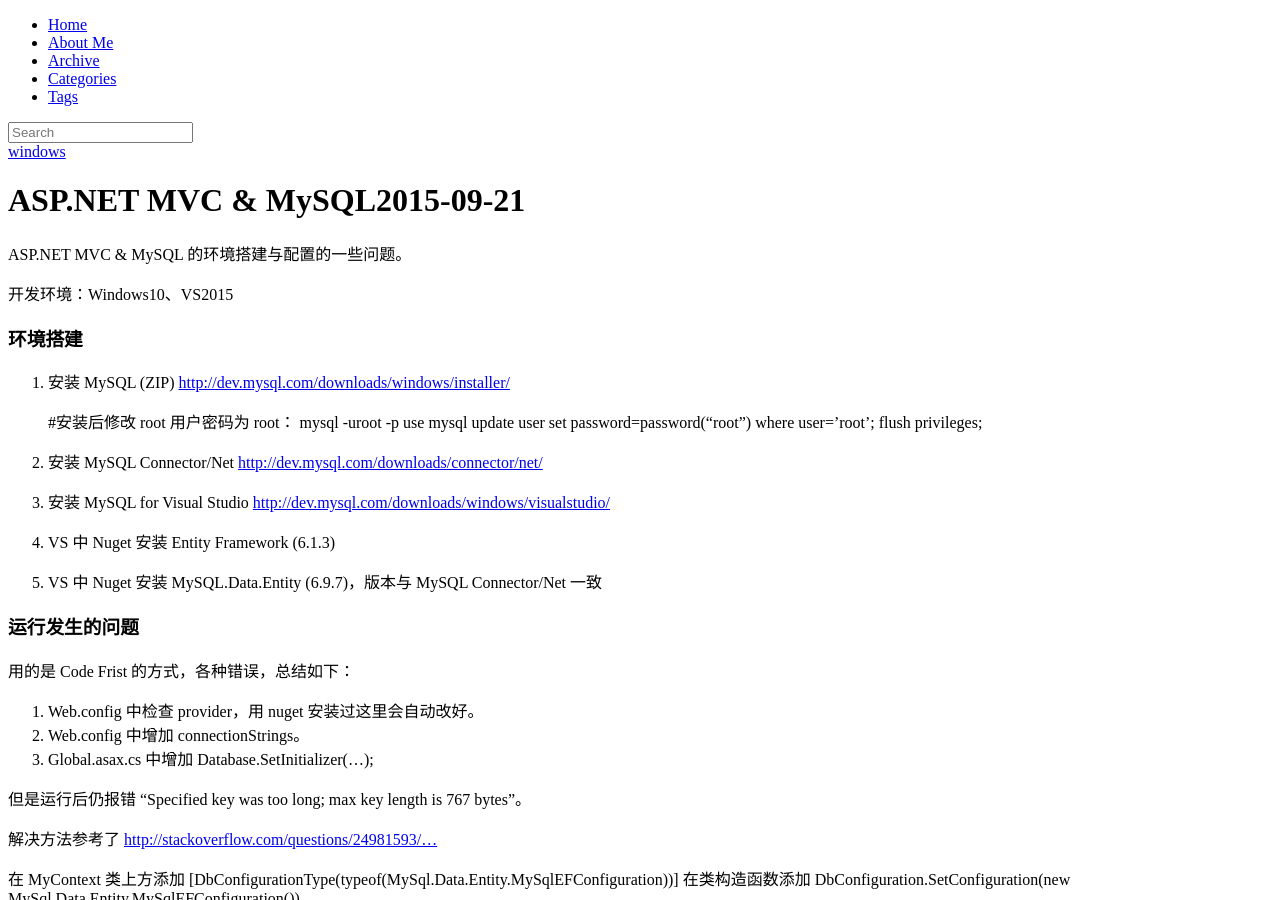
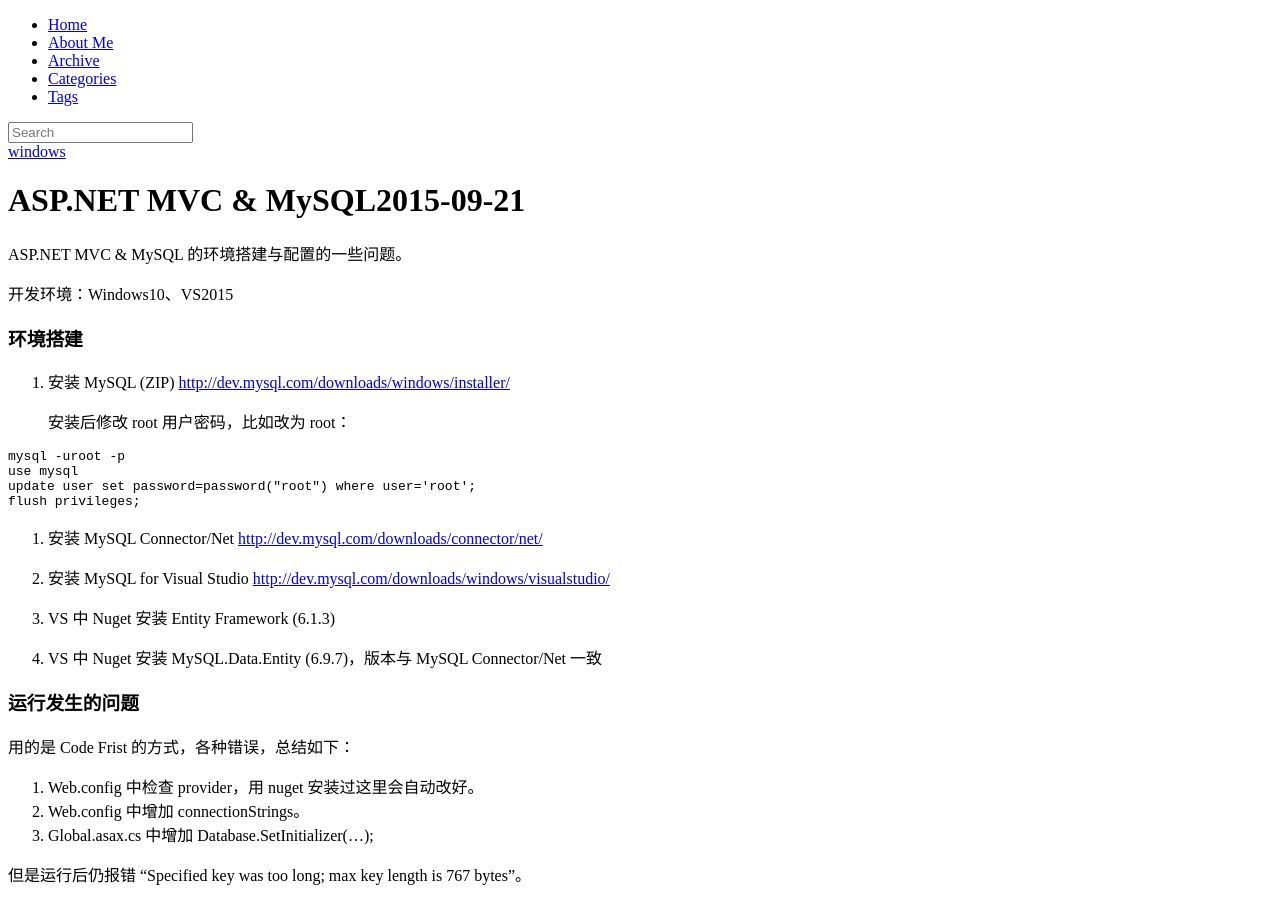
Before and after one commit to zaang/zaang.github.io, a Jekyll site: the page built from _posts/2015-10-16-aspnet-mvc-mysql.md, in a window 1280 px wide and 900 px high. Built offline with Jekyll 4.4.1, drawn with Linux system fonts in a browser that asks for light colours; nearby versions of some CDN libraries; library files that are not in the unit come from our copies; comment, search, counter and statistics services are not loaded.

Commit message:
Update 2015-10-16-aspnet-mvc-mysql.md

```diff
--- a/_posts/2015-10-16-aspnet-mvc-mysql.md
+++ b/_posts/2015-10-16-aspnet-mvc-mysql.md
@@ -19,7 +19,8 @@
 
 1. 安装 MySQL (ZIP) [http://dev.mysql.com/downloads/windows/installer/](http://dev.mysql.com/downloads/windows/installer/)
 
-    #安装后修改 root 用户密码为 root：
+> 安装后修改 root 用户密码，比如改为 root：
+
     mysql -uroot -p
     use mysql
     update user set password=password("root") where user='root';
@@ -36,6 +37,7 @@
 ### 运行发生的问题
 
 用的是 Code Frist 的方式，各种错误，总结如下：
+
 1. Web.config 中检查 provider，用 nuget 安装过这里会自动改好。
 2. Web.config 中增加 connectionStrings。
 3. Global.asax.cs 中增加 Database.SetInitializer(...);
```
